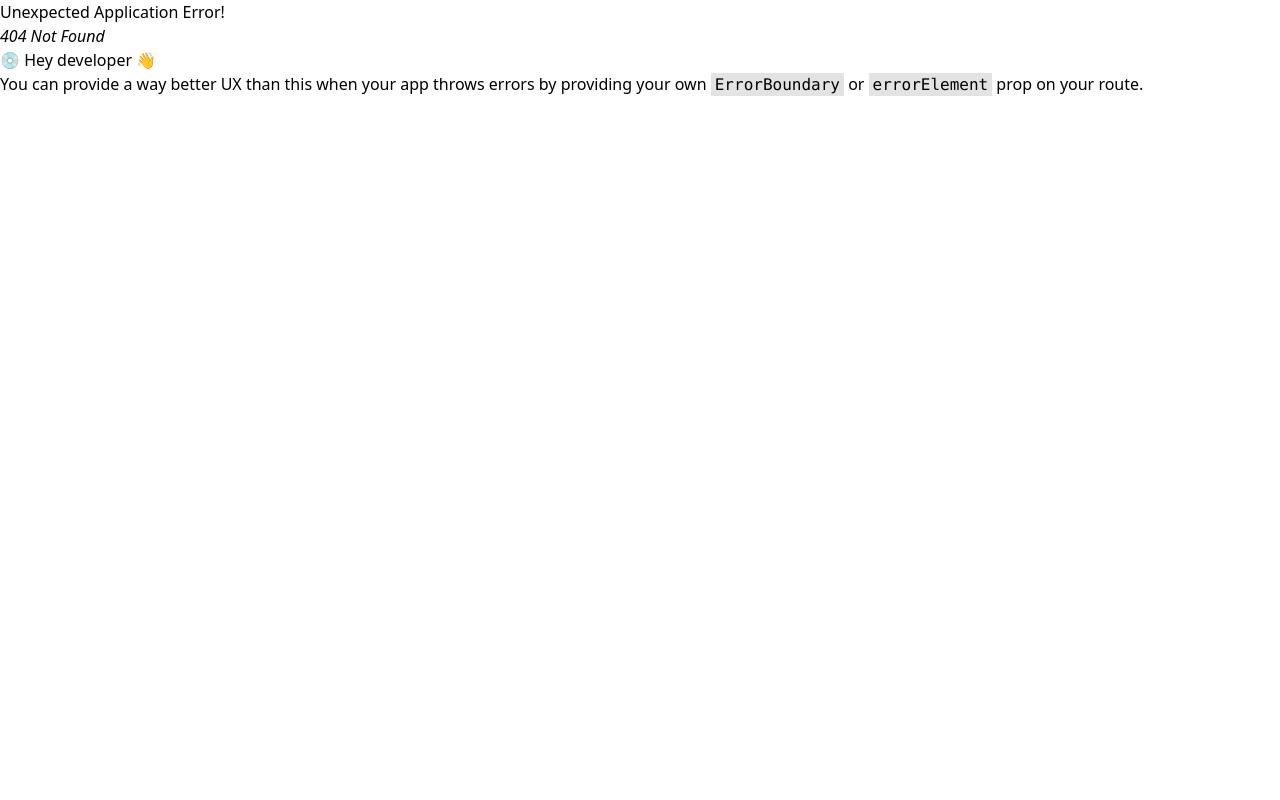
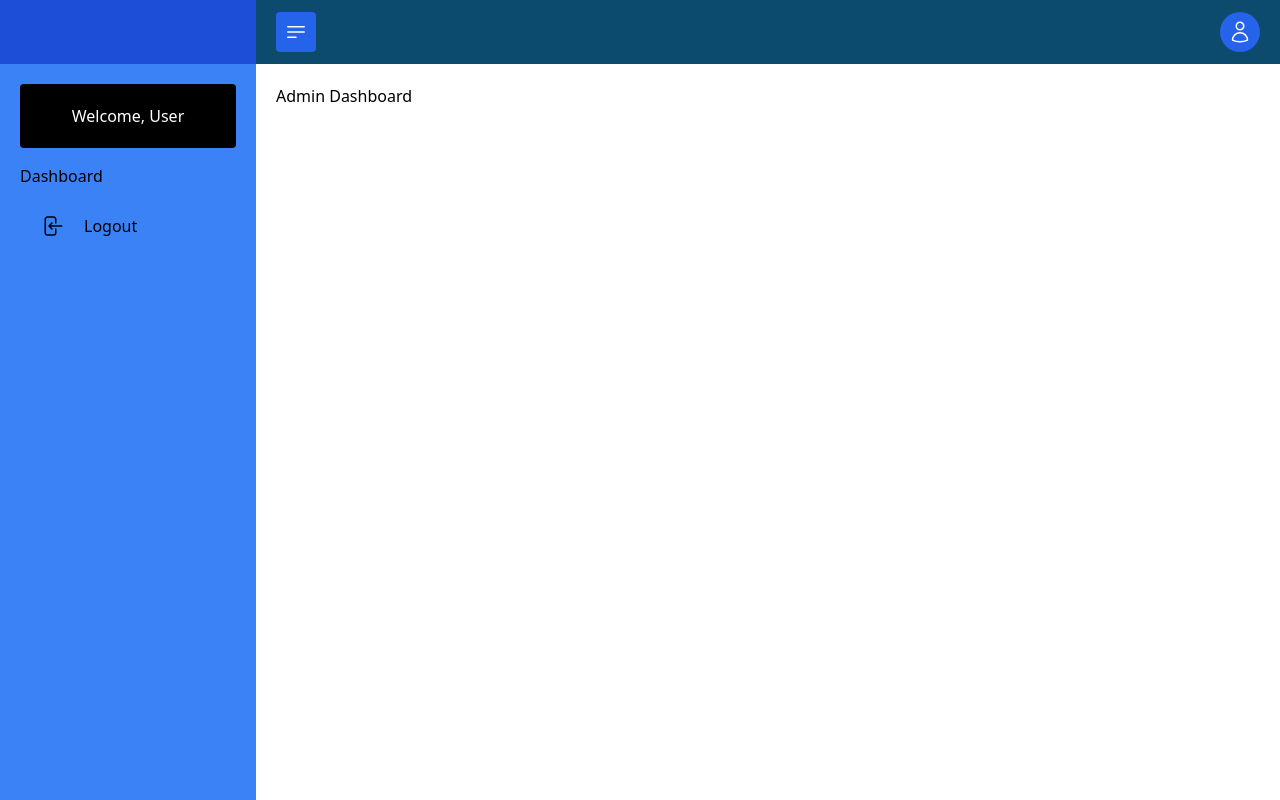
Before and after one commit to Mark-Garner/capstone-sweldo-app, a React (Create React App) app in the folder client/: page /admin/dashboard in a window 1280 px wide. Before the commit this address had no page. Built offline with nearby package versions, Linux system fonts and the light colour scheme.

Commit message:
updated layout and routing

```diff
--- /dev/null
+++ b/client/src/components/Navbar.jsx
@@ -0,0 +1,43 @@
+const Navbar = ({ toggleSidebar }) => {
+    return (
+      <nav className='bg-sky-900 sticky top-0 h-16 flex justify-between items-center px-5'>
+        <button
+          className='bg-blue-600 text-white font-medium p-2 rounded hover:bg-blue-500'
+          onClick={toggleSidebar}
+        >
+          <svg
+            xmlns='http://www.w3.org/2000/svg'
+            fill='none'
+            viewBox='0 0 24 24'
+            strokeWidth='1.5'
+            stroke='currentColor'
+            className='w-6 h-6'
+          >
+            <path
+              strokeLinecap='round'
+              strokeLinejoin='round'
+              d='M3.75 6.75h16.5M3.75 12h16.5m-16.5 5.25H12'
+            />
+          </svg>
+        </button>
+        <button className='bg-blue-600 text-white font-medium p-2 rounded-full hover:bg-blue-500'>
+          <svg
+            xmlns='http://www.w3.org/2000/svg'
+            fill='none'
+            viewBox='0 0 24 24'
+            strokeWidth='1.5'
+            stroke='currentColor'
+            className='w-6 h-6'
+          >
+            <path
+              strokeLinecap='round'
+              strokeLinejoin='round'
+              d='M15.75 6a3.75 3.75 0 11-7.5 0 3.75 3.75 0 017.5 0zM4.501 20.118a7.5 7.5 0 0114.998 0A17.933 17.933 0 0112 21.75c-2.676 0-5.216-.584-7.499-1.632z'
+            />
+          </svg>
+        </button>
+      </nav>
+    )
+  }
+
+  export default Navbar
--- /dev/null
+++ b/client/src/components/Sidebar.jsx
@@ -0,0 +1,69 @@
+const Sidebar = ({ activeSidebar, toggleSidebar }) => {
+  return (
+    <aside
+      className={
+        activeSidebar
+          ? 'bg-blue-500 fixed z-10 w-full md:w-64 h-screen transition-all duration-300'
+          : 'bg-white fixed z-10 w-64 h-screen transition-all duration-300 -ml-64'
+      }
+    >
+      {/* Toggle */}
+      <div className='bg-blue-700 h-16 flex items-center px-5'>
+        <button
+          className='block md:hidden bg-blue-600 text-white font-medium p-2 rounded hover:bg-blue-500'
+          onClick={toggleSidebar}
+        >
+          <svg
+            xmlns='http://www.w3.org/2000/svg'
+            fill='none'
+            viewBox='0 0 24 24'
+            strokeWidth='1.5'
+            stroke='currentColor'
+            className='w-6 h-6'
+          >
+            <path
+              strokeLinecap='round'
+              strokeLinejoin='round'
+              d='M3.75 6.75h16.5M3.75 12h16.5m-16.5 5.25H12'
+            />
+          </svg>
+        </button>
+      </div>
+      {/* Menu */}
+      <nav>
+        <ul className='flex flex-col space-y-4 p-5'>
+          <li>
+            <p className='p-5 text-center bg-black text-white rounded'>
+              Welcome, User
+            </p>
+          </li>
+          <li className='flex'>Dashboard</li>
+          <li className='flextext-white'>
+            <button
+              className='w-full flex space-x-5 text-black font-medium px-5 py-2.5 rounded hover:bg-blue-600 hover:text-white'
+              onClick={() => {}}
+            >
+              <svg
+                xmlns='http://www.w3.org/2000/svg'
+                fill='none'
+                viewBox='0 0 24 24'
+                strokeWidth='1.5'
+                stroke='currentColor'
+                className='w-6 h-6'
+              >
+                <path
+                  strokeLinecap='round'
+                  strokeLinejoin='round'
+                  d='M15.75 9V5.25A2.25 2.25 0 0013.5 3h-6a2.25 2.25 0 00-2.25 2.25v13.5A2.25 2.25 0 007.5 21h6a2.25 2.25 0 002.25-2.25V15M12 9l-3 3m0 0l3 3m-3-3h12.75'
+                />
+              </svg>
+              <span>Logout</span>
+            </button>
+          </li>
+        </ul>
+      </nav>
+    </aside>
+  )
+}
+
+export default Sidebar
--- /dev/null
+++ b/client/src/components/layouts/Layout.jsx
@@ -0,0 +1,35 @@
+import { useState } from 'react'
+import { Outlet } from 'react-router-dom'
+import Navbar from '../Navbar'
+import Sidebar from '../Sidebar'
+
+const Layout = () => {
+  const [activeSidebar, setActiveSidebar] = useState(true)
+
+  const toggleSidebar = () => {
+    setActiveSidebar(!activeSidebar)
+  }
+
+  return (
+    <div className='flex overflow-x-hidden'>
+      <Sidebar activeSidebar={activeSidebar} toggleSidebar={toggleSidebar} />
+      <div
+        className={
+          activeSidebar
+            ? 'w-full transition-all duration-300 ml-64'
+            : 'w-full transition-all duration-300'
+        }
+      >
+        <Navbar
+          activeSidebar={activeSidebar}
+          toggleSidebar={toggleSidebar}
+        />
+        <div className='p-5'>
+          <Outlet />
+        </div>
+      </div>
+    </div>
+  )
+}
+
+export default Layout
--- /dev/null
+++ b/client/src/pages/admin/admin_dashboard.jsx
@@ -0,0 +1,5 @@
+const AdminDashboard = () => {
+  return <div>Admin Dashboard</div>
+}
+
+export default AdminDashboard
--- /dev/null
+++ b/client/src/pages/admin/employee.jsx
@@ -0,0 +1,5 @@
+const Employee = () => {
+  return <div>Employee</div>
+}
+
+export default Employee
```
Also changed, not shown: client/src/App.jsx (+20 -0 lines).
